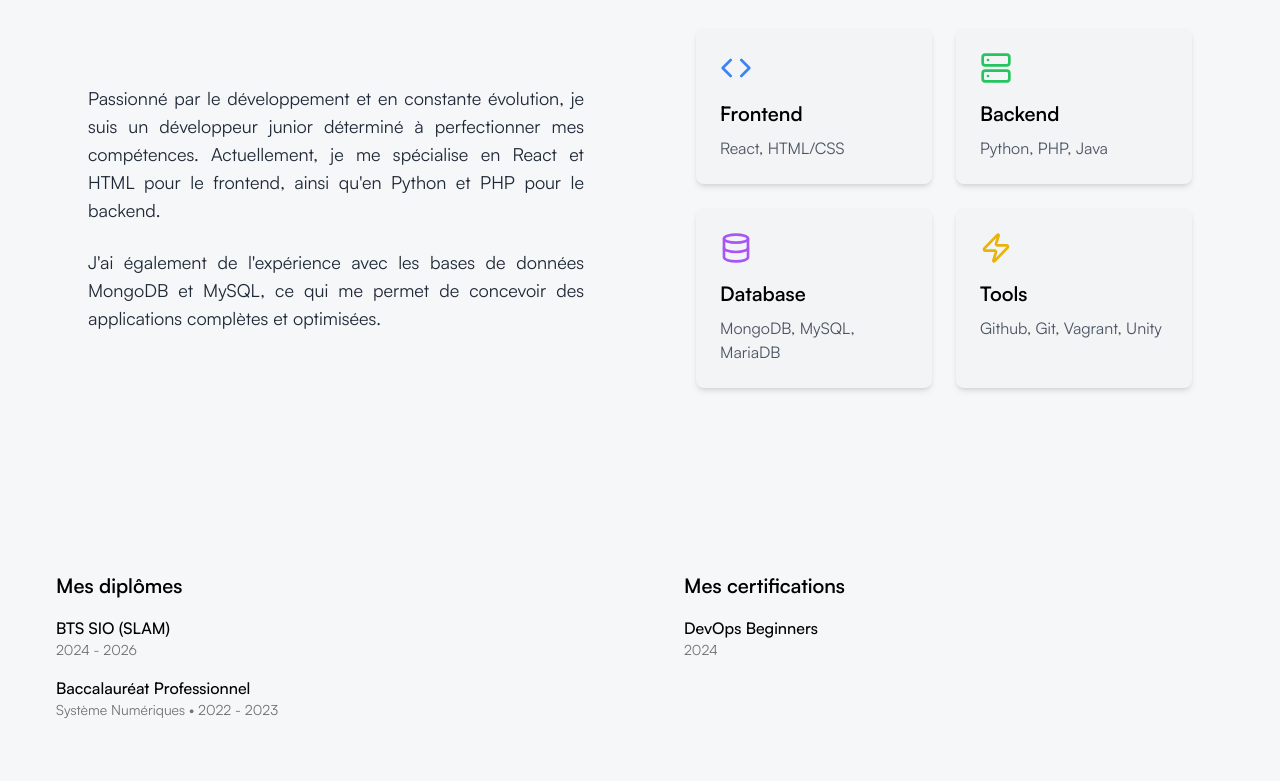
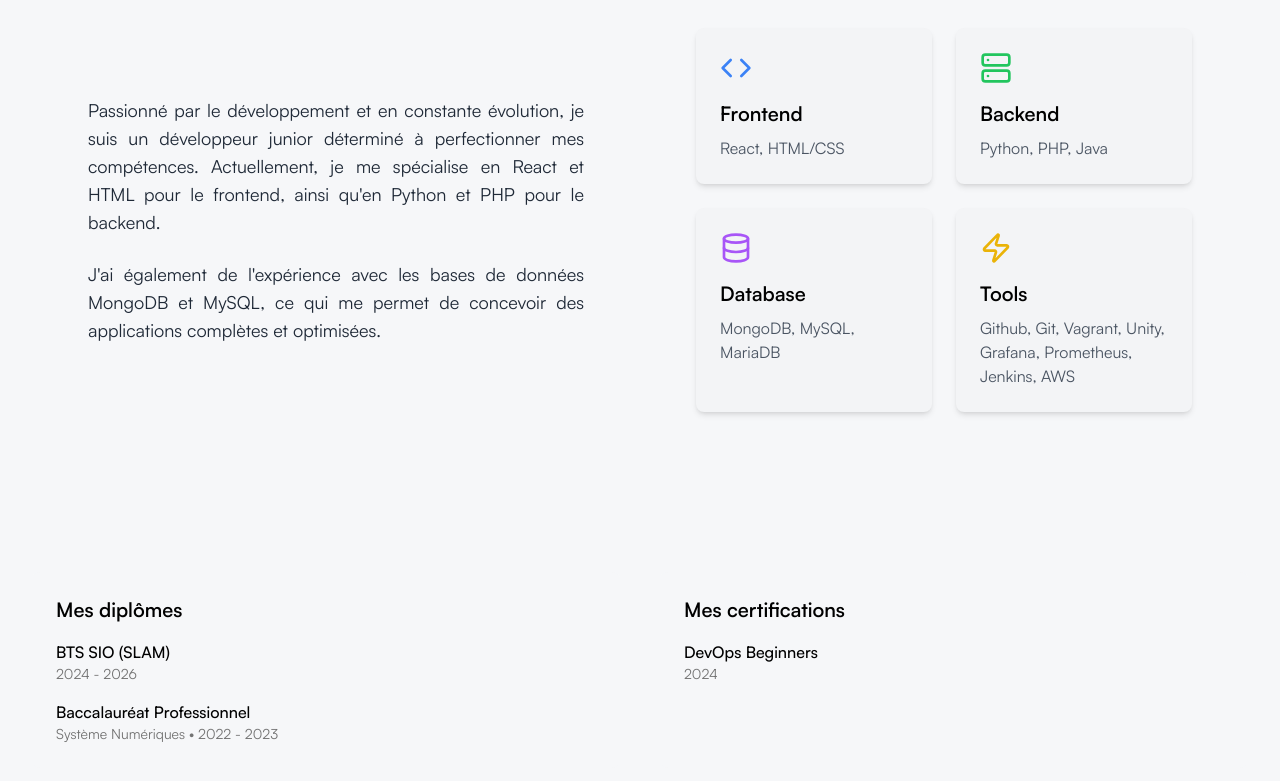
Before and after one commit to itsaam/portfoliotest, a Next.js app: page / in a window 1280 px wide. Shown: the part 1569-2350 px from the top of the page. Built offline with nearby package versions, Linux system fonts and the light colour scheme.

Commit message:
change tools

```diff
--- a/app/page.tsx
+++ b/app/page.tsx
@@ -364,7 +364,7 @@ export default function Portfolio() {
                   {
                     icon: <Zap className="w-8 h-8 text-yellow-500" />,
                     title: "Tools",
-                    description: "Github, Git, Vagrant, Unity",
+                    description: "Github, Git, Vagrant, Unity, Grafana, Prometheus, Jenkins, AWS",
                   },
                 ].map((skill, index) => (
                   <motion.div
```
